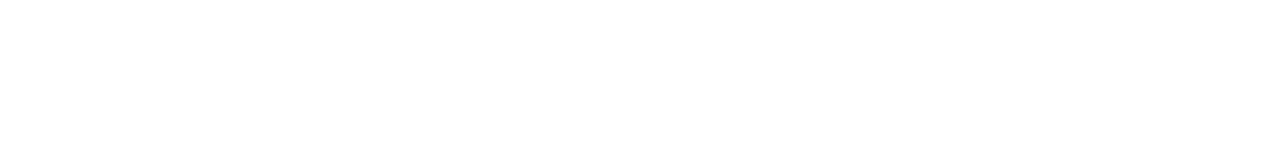
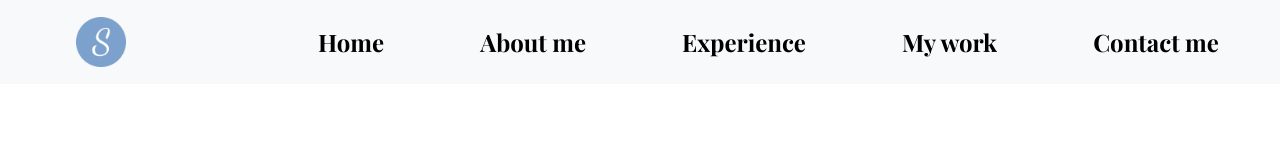
Before and after one commit to salmaaalyy/salmaaalyy.github.io, a plain HTML site: page portfolio.html in a window 1280 px wide. Drawn offline with nearby package versions, Linux system fonts and the light colour scheme.

Commit message:
added navbar to portfolio html file
+ minor css changes

```diff
--- a/portfolio.html
+++ b/portfolio.html
@@ -4,8 +4,45 @@
     <meta http-equiv="X-UA-Compatible" content="IE=edge">
     <meta name="viewport" content="width=device-width, initial-scale=1.0">
     <title>My work</title>
+    <!--favicon-->
+    <link rel="apple-touch-icon" sizes="180x180" href="apple-touch-icon.png">
+    <link rel="icon" type="image/png" sizes="32x32" href="/favicon-32x32.png">
+    <link rel="icon" type="image/png" sizes="16x16" href="/favicon-16x16.png">
+    <link rel="manifest" href="/site.webmanifest">
+    <!-- Bootstrap & CSS -->
+    <link href="https://cdn.jsdelivr.net/npm/bootstrap@5.2.0-beta1/dist/css/bootstrap.min.css" rel="stylesheet" integrity="sha384-0evHe/X+R7YkIZDRvuzKMRqM+OrBnVFBL6DOitfPri4tjfHxaWutUpFmBp4vmVor" crossorigin="anonymous">
+    <link href="style.css" rel="stylesheet">
 </head>
 <body>
-
+    <!--Navigation bar-->
+    <section class="navigation">
+        <nav class="navbar navbar-expand-lg bg-light">
+          <div class="container-fluid">
+            <a class="navbar-brand" href="#"><img src="favicon/android-chrome-512x512.png" class="logo"></a>
+            <button class="navbar-toggler" type="button" data-bs-toggle="collapse" data-bs-target="#navbarNav" aria-controls="navbarNav" aria-expanded="false" aria-label="Toggle navigation">
+              <span class="navbar-toggler-icon"></span>
+            </button>
+            <div class="collapse navbar-collapse" id="navbarNav">
+              <ul class="navbar-nav">
+                <li class="nav-item">
+                  <a class="nav-link fontp-bold black" href="index.html">Home</a>
+                </li>
+                <li class="nav-item">
+                  <a class="nav-link fontp-bold black" href="about.html">About me</a>
+                </li>
+                <li class="nav-item">
+                  <a class="nav-link fontp-bold black" href="#experience">Experience</a>
+                </li>
+                <li class="nav-item">
+                  <a class="nav-link fontp-bold black" href="portfolio.html">My work</a>
+                </li>
+                <li class="nav-item">
+                  <a class="nav-link fontp-bold black" href="#contact">Contact me</a>
+                </li>
+              </ul>
+            </div>
+          </div>
+        </nav>
+      </section>
 </body>
 </html>
--- a/style.css
+++ b/style.css
@@ -70,6 +70,10 @@ img.logo {
 .nav-link {
   padding: 1rem 3rem 1rem 3rem !important;
   display: inline-block;
+}
+
+.nav-link:link {
+  color: black;
   text-decoration: none;
 }
 
@@ -164,6 +168,9 @@ a.link:active {
     font-size: 75px;
     align-items: center;
   }
+  .hello-heading h1 {
+    padding-top: 2rem;
+  }
   .h1emoji {
     font-size: 50px;
   }
```
